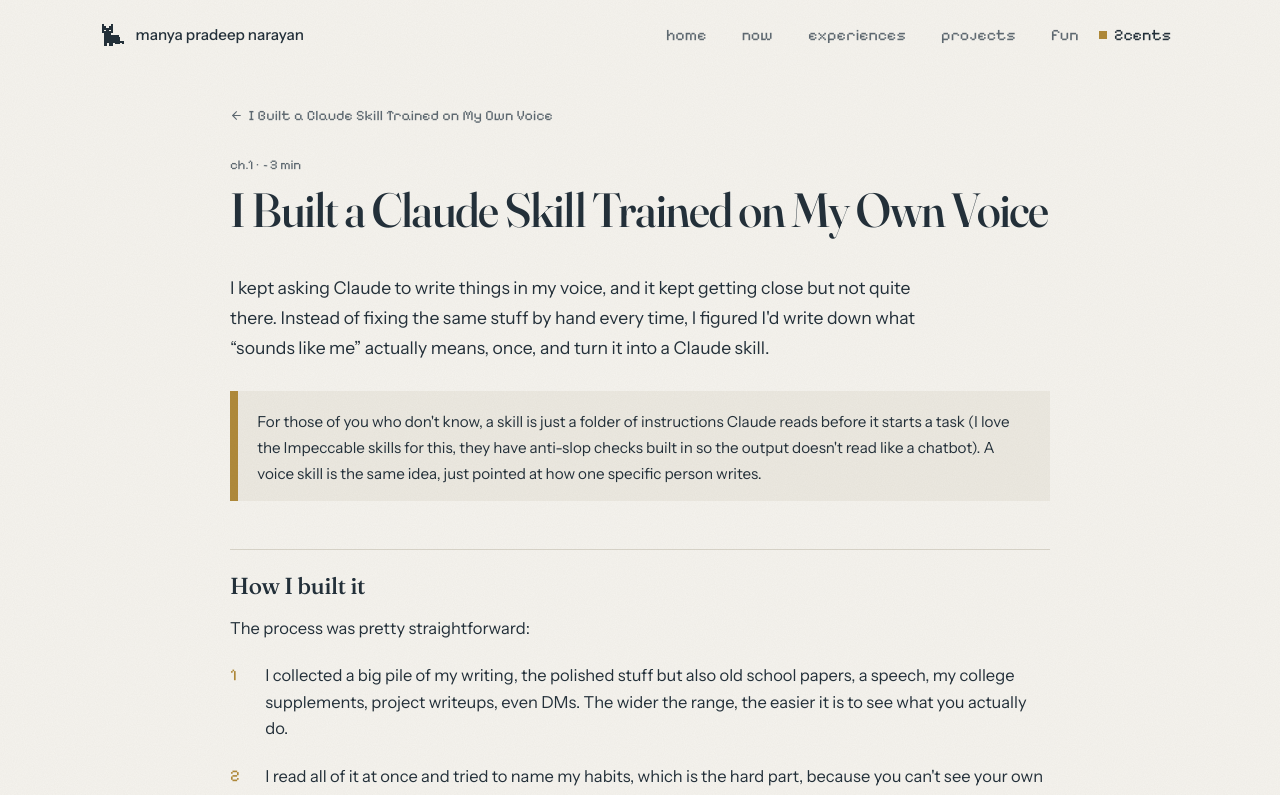
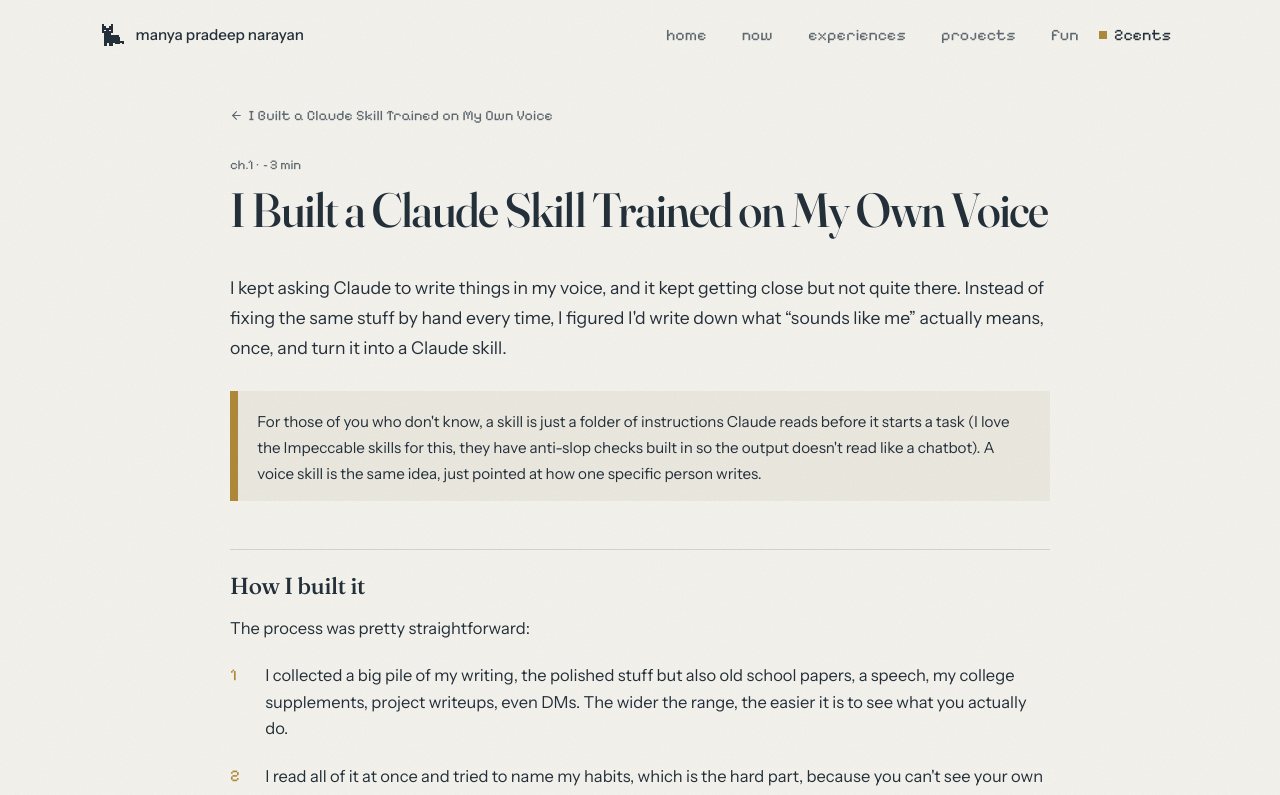
Before and after one commit to manyapn/manyapn-site-v3, a Next.js app: page /2cents/claude-voice-skill/full in a window 1280 px wide. Shown: the top 795 px of the page. Built offline with nearby package versions, Linux system fonts and the light colour scheme.

Commit message:
post bodies run the full column

```diff
--- a/src/app/globals.css
+++ b/src/app/globals.css
@@ -568,6 +568,8 @@
 .callout p { max-width: none; }
 .post-key { background: var(--wash); padding: 0.9rem 1rem; margin: 1.5rem 0; font-size: 0.96rem; }
 .post-key p { max-width: none; margin-bottom: 0.5rem; }
+/* post bodies run the full column; the column itself is the measure */
+.post-content p { max-width: none; }
 .post-key p:last-child { margin-bottom: 0; }
 .post-quote { font-family: var(--font-display), serif; font-style: italic; font-size: 1.35rem; line-height: 1.4; padding: 1.2rem 0; border-top: 3px solid var(--accent); border-bottom: 1px solid var(--line); margin: 2.2rem 0; }
 
```
